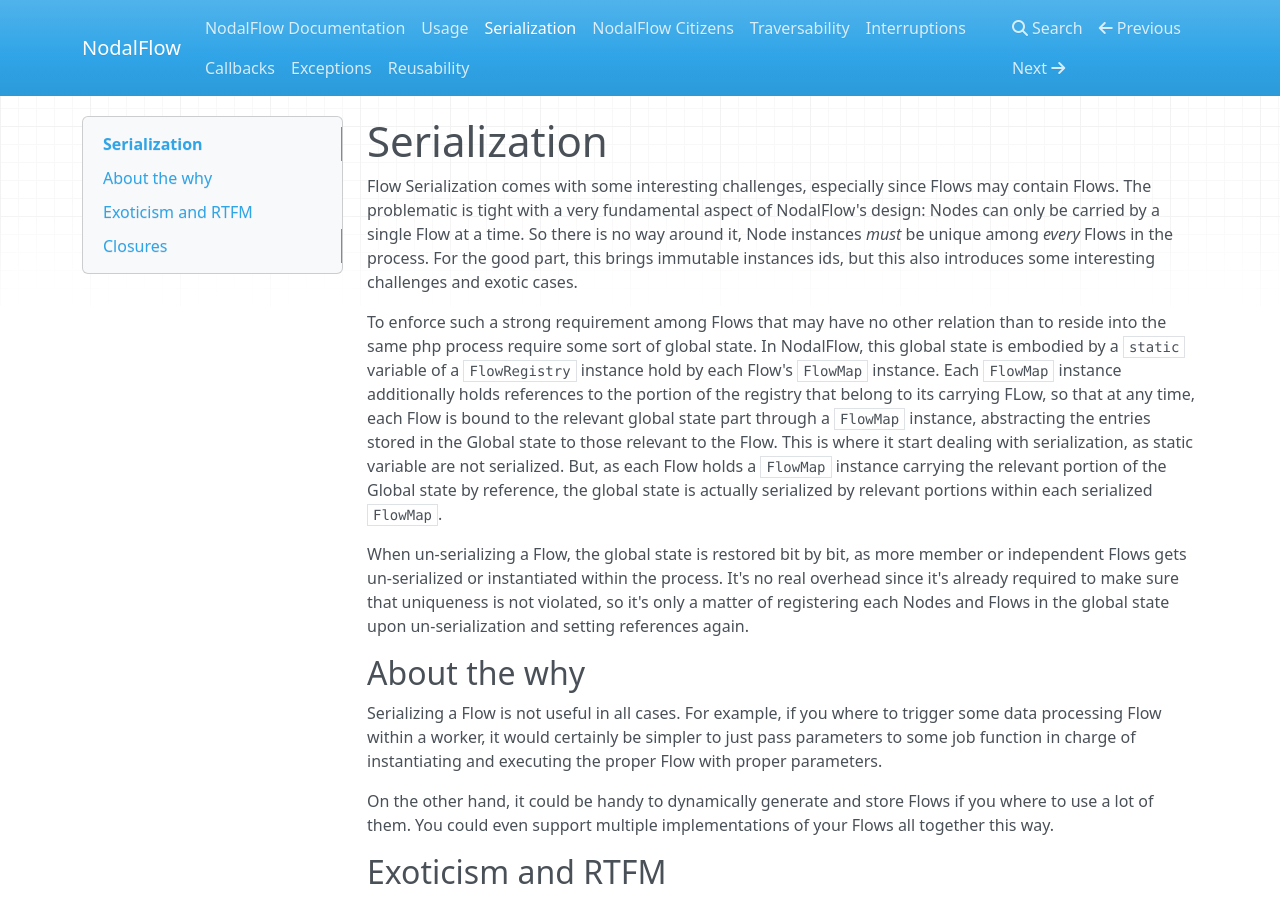
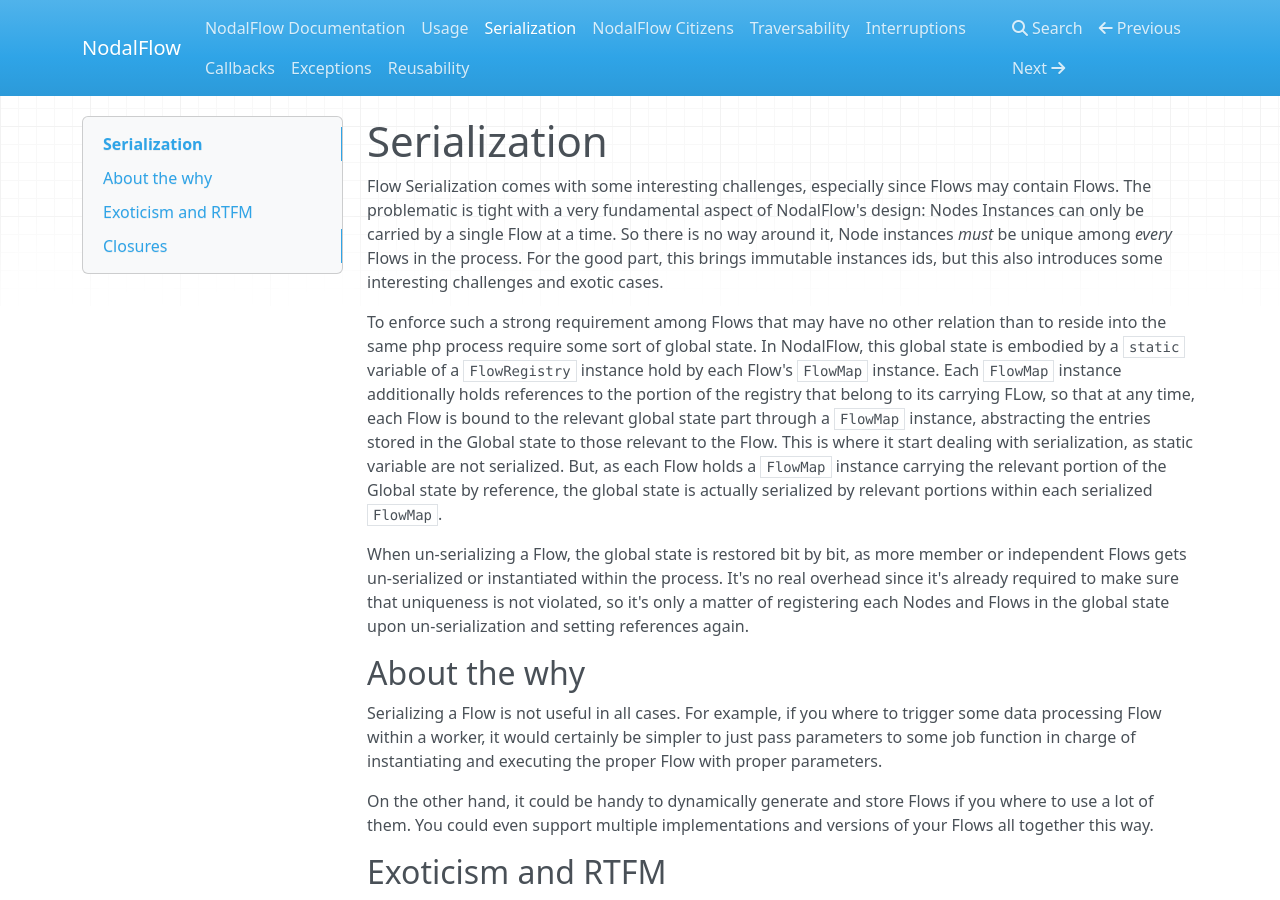
Before and after one commit to fab2s/NodalFlow, an MkDocs documentation site: the page built from docs/serialization.md, in a window 1280 px wide and 900 px high. Built offline with MkDocs 1.6.1, drawn with Linux system fonts in a browser that asks for light colours; nearby versions of some CDN libraries; old or Windows-style settings are respelled for this version of MkDocs.

Commit message:
rewording

```diff
--- a/docs/serialization.md
+++ b/docs/serialization.md
@@ -1,6 +1,6 @@
 # Serialization
 
-Flow Serialization comes with some interesting challenges, especially since Flows may contain Flows. The problematic is tight with a very fundamental aspect of NodalFlow's design: Nodes can only be carried by a single Flow at a time.
+Flow Serialization comes with some interesting challenges, especially since Flows may contain Flows. The problematic is tight with a very fundamental aspect of NodalFlow's design: Nodes Instances can only be carried by a single Flow at a time.
 So there is no way around it, Node instances _must_ be unique among _every_ Flows in the process. For the good part, this brings immutable instances ids, but this also introduces some interesting challenges and exotic cases.
 
 To enforce such a strong requirement among Flows that may have no other relation than to reside into the same php process require some sort of global state. In NodalFlow, this global state is embodied by a `static` variable of a `FlowRegistry` instance hold by each Flow's `FlowMap` instance.
@@ -13,7 +13,7 @@ When un-serializing a Flow, the global state is restored bit by bit, as more mem
 
 Serializing a Flow is not useful in all cases. For example, if you where to trigger some data processing Flow within a worker, it would certainly be simpler to just pass parameters to some job function in charge of instantiating and executing the proper Flow with proper parameters.
 
-On the other hand, it could be handy to dynamically generate and store Flows if you where to use a lot of them. You could even support multiple implementations of your Flows all together this way.
+On the other hand, it could be handy to dynamically generate and store Flows if you where to use a lot of them. You could even support multiple implementations and versions of your Flows all together this way.
 
 ## Exoticism and RTFM
 
```
